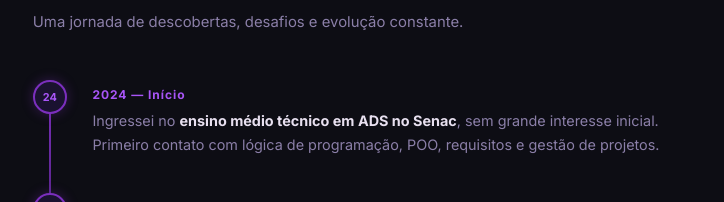
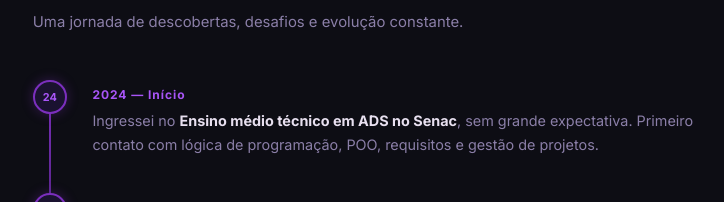
Before and after one commit to eugabilima/Portfolio, a plain HTML site: page portfólio - gl/index.html in a window 1280 px wide. Shown: the part 1565-1767 px from the top of the page, without its empty margins (44-768 px from the left). Drawn offline with Linux system fonts and the light colour scheme.

Commit message:
Update text for high school technical education entry

```diff
--- a/portfólio - gl/index.html
+++ b/portfólio - gl/index.html
@@ -111,7 +111,7 @@
       <div class="tl-content">
         <div class="tl-year">2024 — Início</div>
         <div class="tl-text">
-          Ingressei no <strong>ensino médio técnico em ADS no Senac</strong>, sem grande interesse inicial.
+          Ingressei no <strong>Ensino médio técnico em ADS no Senac</strong>, sem grande expectativa.
           Primeiro contato com lógica de programação, POO, requisitos e gestão de projetos.
         </div>
       </div>
```
